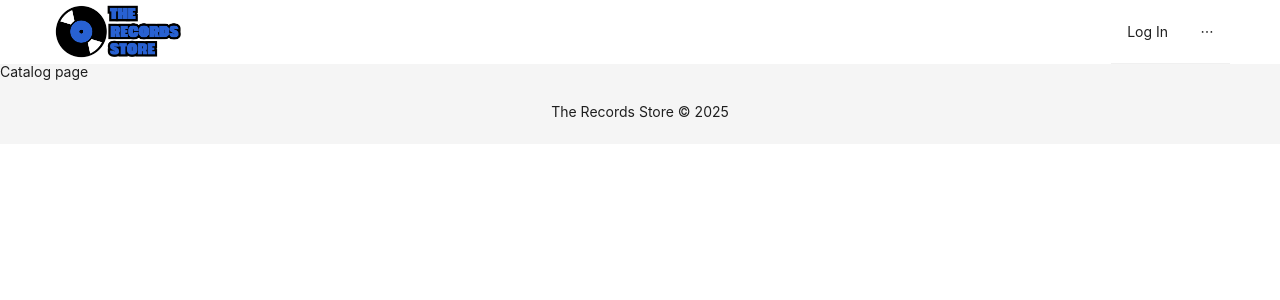
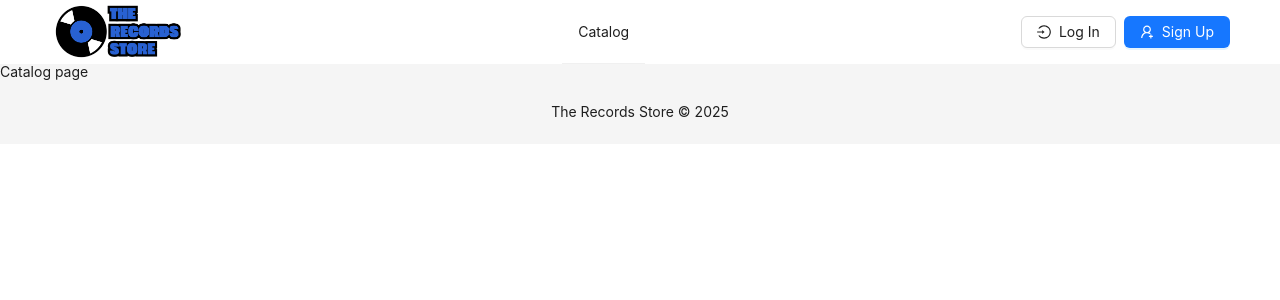
Before and after one commit to dmalashev/eCommerce-Application, a React (Vite) app in the folder eCommerce-Application/: page / in a window 1280 px wide. Shown: the top 300 px of the page. Built offline with nearby package versions, Linux system fonts and the light colour scheme.

Commit message:
feat: implement login and registration links with using buttons

```diff
--- a/eCommerce-Application/src/components/header/Header.tsx
+++ b/eCommerce-Application/src/components/header/Header.tsx
@@ -1,6 +1,7 @@
 import { useNavigate, useLocation } from 'react-router';
 import { PageRoutes } from '../../utils/page-routes';
-import { Layout, Menu } from 'antd';
+import { Layout, Menu, Button, Flex } from 'antd';
+import { LoginOutlined, UserAddOutlined } from '@ant-design/icons';
 import formatName from '../../utils/format-name';
 import Logo from '../logo/Logo';
 
@@ -12,12 +13,8 @@ export default function HeaderView() {
   const location = useLocation();
 
   const navItems: {
-    log_in: PageRoutes;
-    sign_up: PageRoutes;
     catalog: PageRoutes;
   } = {
-    log_in: PageRoutes.LOGIN,
-    sign_up: PageRoutes.REGISTRATION,
     catalog: PageRoutes.CATALOG,
   };
 
@@ -41,13 +38,23 @@ export default function HeaderView() {
   }[] = Object.entries(navItems).map(([name, path], index) => ({
     key: index,
     label: formatName(name),
-    onClick: () => navigate(`${path}`),
+    onClick: () => navigate(path),
   }));
 
   return (
-    <Header style={{ backgroundColor: 'white', display: 'flex', justifyContent: 'space-between' }}>
-      <Logo />
-      <Menu items={navItemObjects} mode="horizontal" defaultSelectedKeys={[`${selectedKey}`]}></Menu>
+    <Header style={{ backgroundColor: 'white' }}>
+      <Flex justify="space-between" align="center">
+        <Logo />
+        <Menu items={navItemObjects} mode="horizontal" defaultSelectedKeys={[`${selectedKey}`]}></Menu>
+        <Flex gap="small">
+          <Button type="default" icon={<LoginOutlined />} onClick={() => navigate(PageRoutes.LOGIN)}>
+            Log In
+          </Button>
+          <Button type="primary" icon={<UserAddOutlined />} onClick={() => navigate(PageRoutes.REGISTRATION)}>
+            Sign Up
+          </Button>
+        </Flex>
+      </Flex>
     </Header>
   );
 }
```
